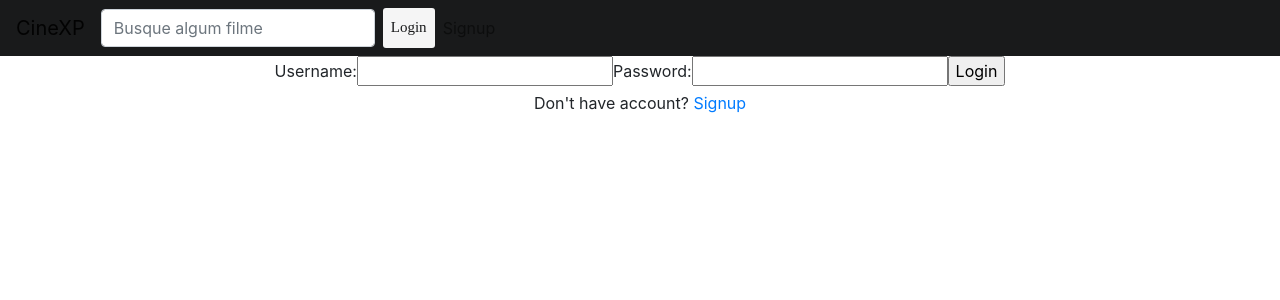
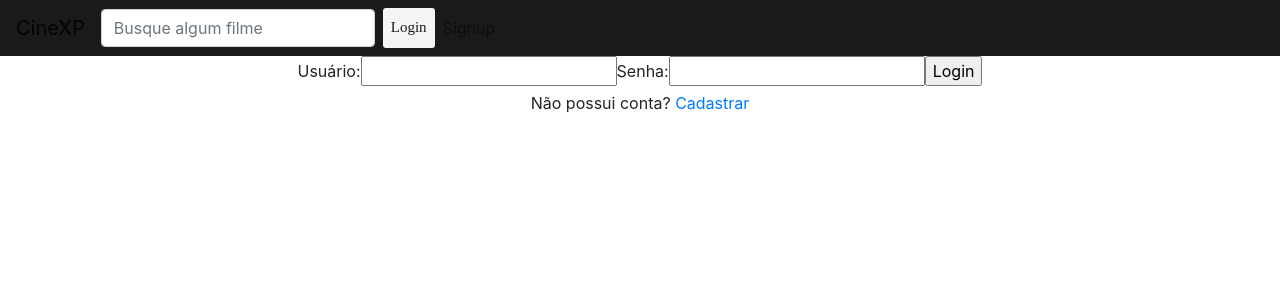
Before and after one commit to gabholanda/project03, a React (Create React App) app in the folder react-app/: page /login in a window 1280 px wide. Shown: the top 300 px of the page. Built offline with nearby package versions, Linux system fonts and the light colour scheme; no server answers.

Commit message:
label modifications

```diff
--- a/react-app/src/components/auth/Login.js
+++ b/react-app/src/components/auth/Login.js
@@ -1,46 +1,58 @@
-import React, { Component } from 'react';
-import AuthService from './auth-service';
-import { Link } from 'react-router-dom';
+import React, { Component } from "react";
+import AuthService from "./auth-service";
+import { Link } from "react-router-dom";
 
 class Login extends Component {
   constructor(props) {
     super(props);
-    this.state = { username: '', password: '' };
+    this.state = { username: "", password: "" };
     this.service = new AuthService();
   }
 
-  handleFormSubmit = (event) => {
+  handleFormSubmit = event => {
     event.preventDefault();
     const username = this.state.username;
     const password = this.state.password;
-    this.service.login(username, password)
+    this.service
+      .login(username, password)
       .then(response => {
         this.setState({ username: "", password: "" });
-        this.props.getUser(response)
+        this.props.getUser(response);
       })
-      .catch(error => console.log(error))
-  }
+      .catch(error => console.log(error));
+  };
 
-  handleChange = (event) => {
+  handleChange = event => {
     const { name, value } = event.target;
     this.setState({ [name]: value });
-  }
+  };
 
   render() {
     return (
       <div>
         <form onSubmit={this.handleFormSubmit}>
-          <label>Username:</label>
-          <input type="text" name="username" value={this.state.username} onChange={e => this.handleChange(e)} />
-          <label>Password:</label>
-          <input type="password" name="password" value={this.state.password} onChange={e => this.handleChange(e)} />
-          <input type="submit" value="Login" />
+          <label>Usuário:</label>
+          <input
+            type='text'
+            name='username'
+            value={this.state.username}
+            onChange={e => this.handleChange(e)}
+          />
+          <label>Senha:</label>
+          <input
+            type='password'
+            name='password'
+            value={this.state.password}
+            onChange={e => this.handleChange(e)}
+          />
+          <input type='submit' value='Login' />
         </form>
-        <p>Don't have account?
-            <Link to={"/signup"}> Signup</Link>
+        <p>
+          Não possui conta?
+          <Link to={"/signup"}> Cadastrar</Link>
         </p>
       </div>
-    )
+    );
   }
 }
 export default Login;
```
